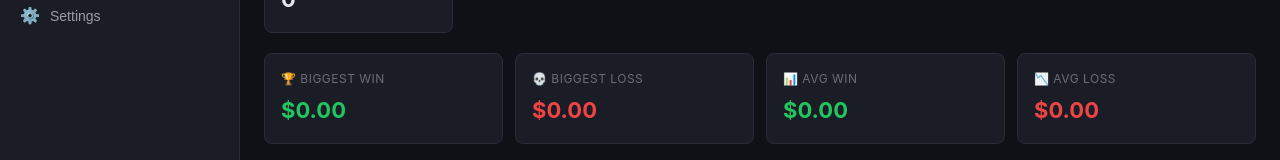
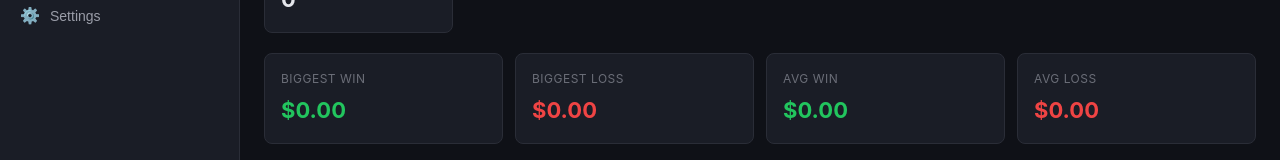
Before and after one commit to N3stie/Trading-Project, a plain HTML site: page index.html in a window 1280 px wide. Shown: the part 245-405 px from the top of the page. Drawn offline with nearby package versions, Linux system fonts and the light colour scheme.

Commit message:
fixing the code

```diff
--- a/index.html
+++ b/index.html
@@ -114,19 +114,19 @@
             <!-- Biggest / Average Win Loss -->
             <div class="stats-grid stats-grid-small">
                 <div class="stat-card">
-                    <span class="stat-label">🏆 Biggest Win</span>
+                    <span class="stat-label">Biggest Win</span>
                     <span class="stat-value win" id="biggestWin">$0.00</span>
                 </div>
                 <div class="stat-card">
-                    <span class="stat-label">💀 Biggest Loss</span>
+                    <span class="stat-label">Biggest Loss</span>
                     <span class="stat-value loss" id="biggestLoss">$0.00</span>
                 </div>
                 <div class="stat-card">
-                    <span class="stat-label">📊 Avg Win</span>
+                    <span class="stat-label">Avg Win</span>
                     <span class="stat-value win" id="avgWin">$0.00</span>
                 </div>
                 <div class="stat-card">
-                    <span class="stat-label">📉 Avg Loss</span>
+                    <span class="stat-label">Avg Loss</span>
                     <span class="stat-value loss" id="avgLoss">$0.00</span>
                 </div>
             </div>
```
